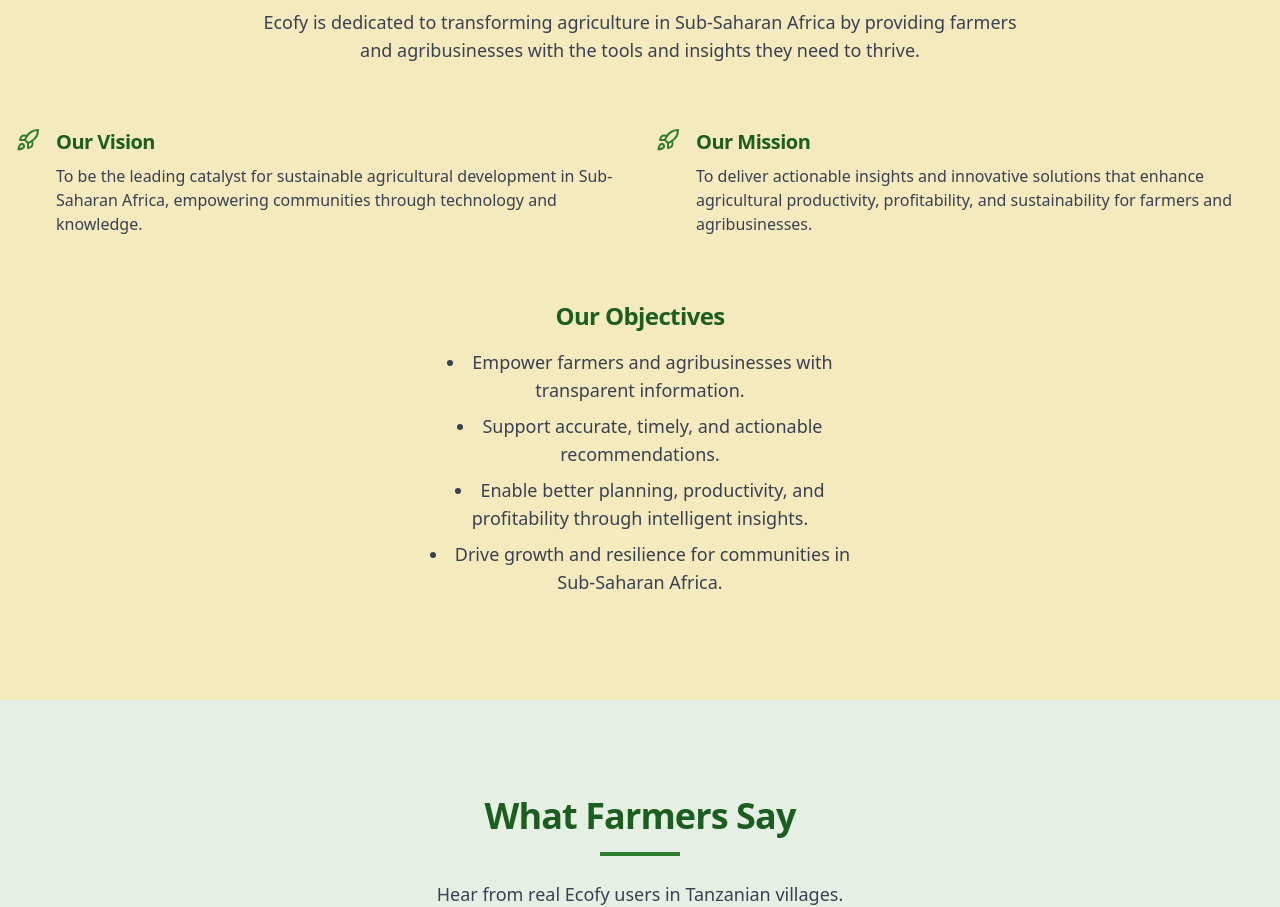
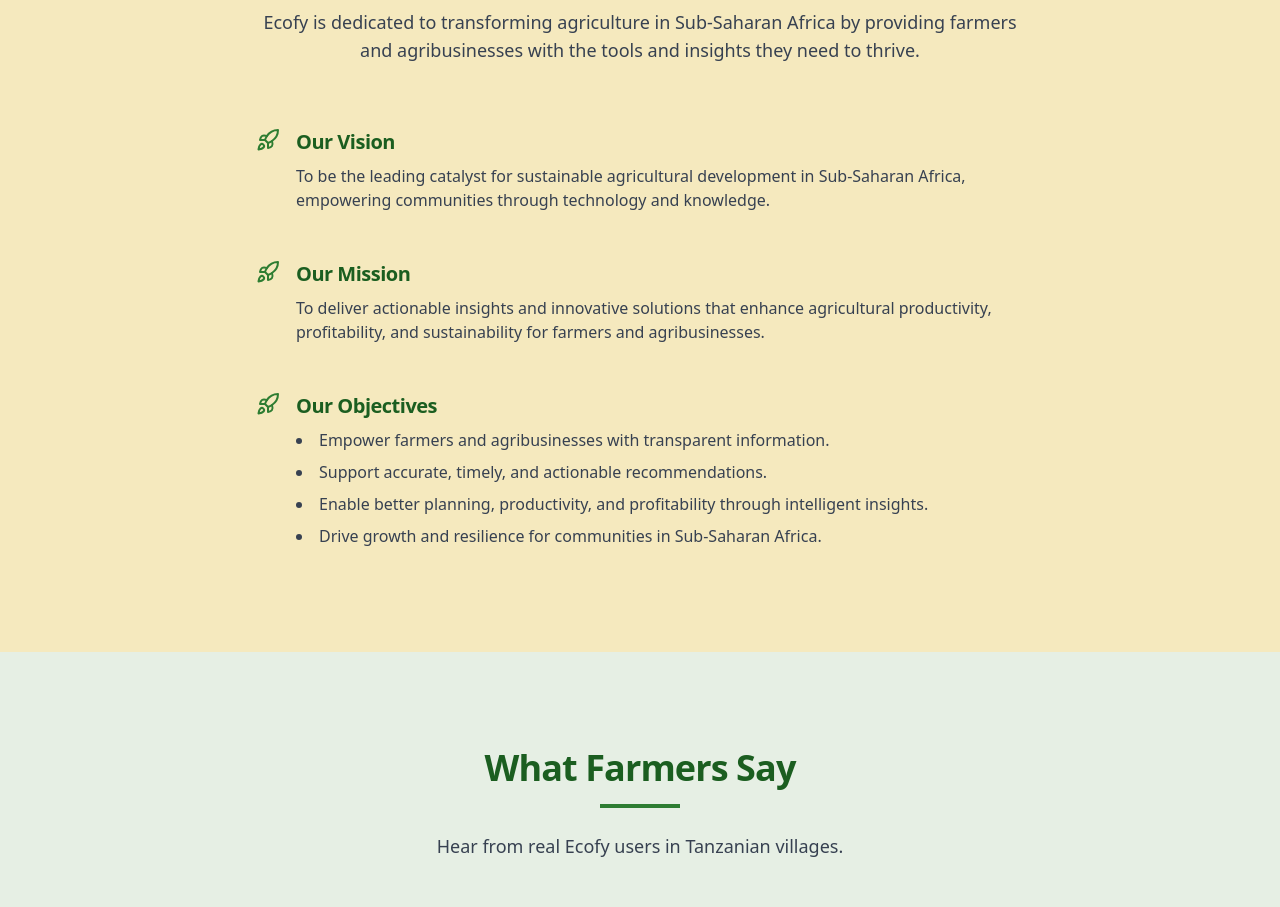
Before and after one commit to johngora21/ecofy, a React (Vite) app: page / in a window 1280 px wide. Shown: the part 920-1827 px from the top of the page. Built offline with nearby package versions, Linux system fonts and the light colour scheme.

Commit message:
Formating

```diff
--- a/src/components/sections/about.tsx
+++ b/src/components/sections/about.tsx
@@ -36,7 +36,7 @@ export function AboutSection() {
             {subtitle}
           </p>
         </div>
-        <div className="grid grid-cols-1 md:grid-cols-2 gap-8 mb-16">
+        <div className="max-w-3xl mx-auto space-y-12">
           {features.map((feature, index) => (
             <div key={index} className="flex items-start">
               <div className="mr-4">{feature.icon}</div>
@@ -46,14 +46,17 @@ export function AboutSection() {
               </div>
             </div>
           ))}
-        </div>
-        <div className="text-center">
-          <h3 className="text-2xl font-bold text-shamba-green-dark mb-4">Our Objectives</h3>
-          <ul className="list-disc list-inside text-lg text-gray-700 max-w-md mx-auto">
-            {objectives.map((objective, index) => (
-              <li key={index} className="mb-2">{objective}</li>
-            ))}
-          </ul>
+          <div className="flex items-start">
+            <div className="mr-4"><Rocket className="h-6 w-6 text-shamba-green" /></div>
+            <div>
+              <h3 className="text-xl font-bold text-shamba-green-dark mb-2">Our Objectives</h3>
+              <ul className="list-disc list-inside text-gray-700">
+                {objectives.map((objective, index) => (
+                  <li key={index} className="mb-2">{objective}</li>
+                ))}
+              </ul>
+            </div>
+          </div>
         </div>
       </div>
     </section>
```
